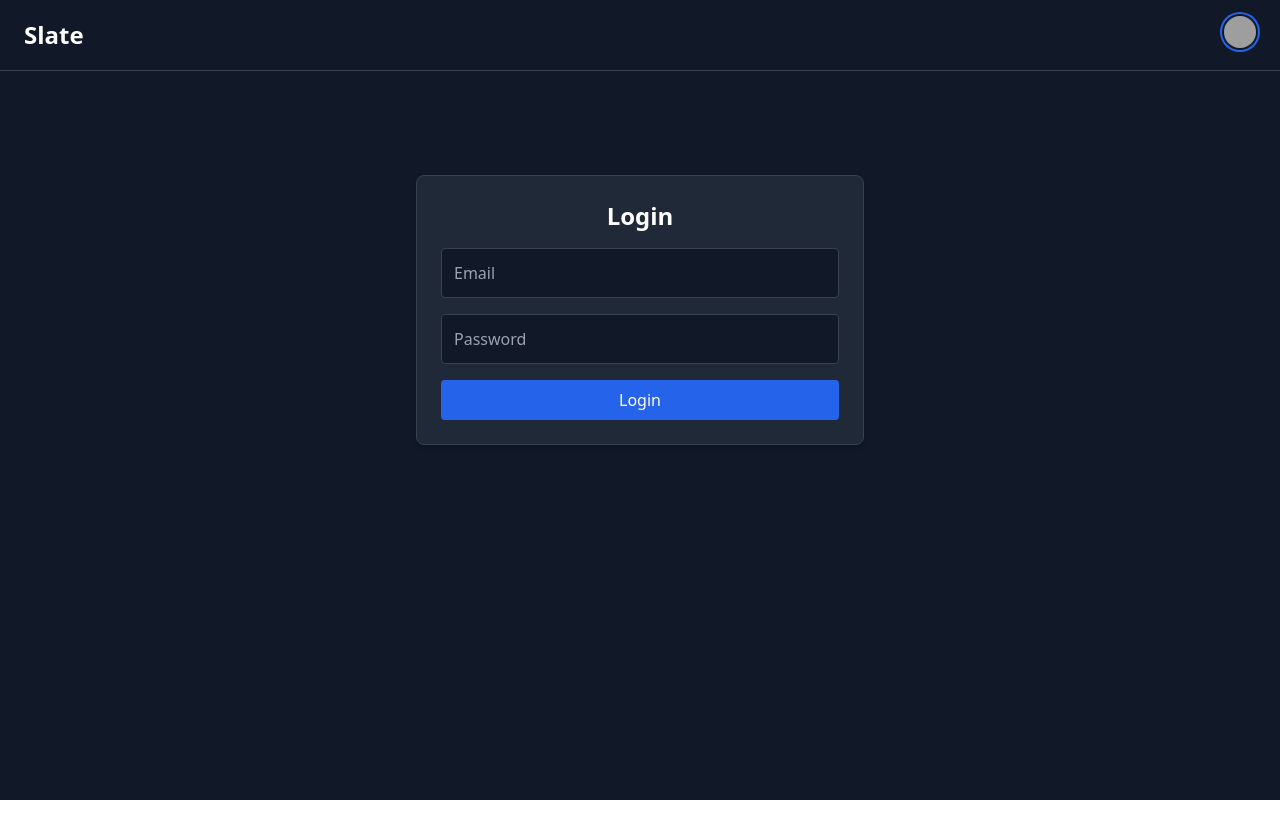
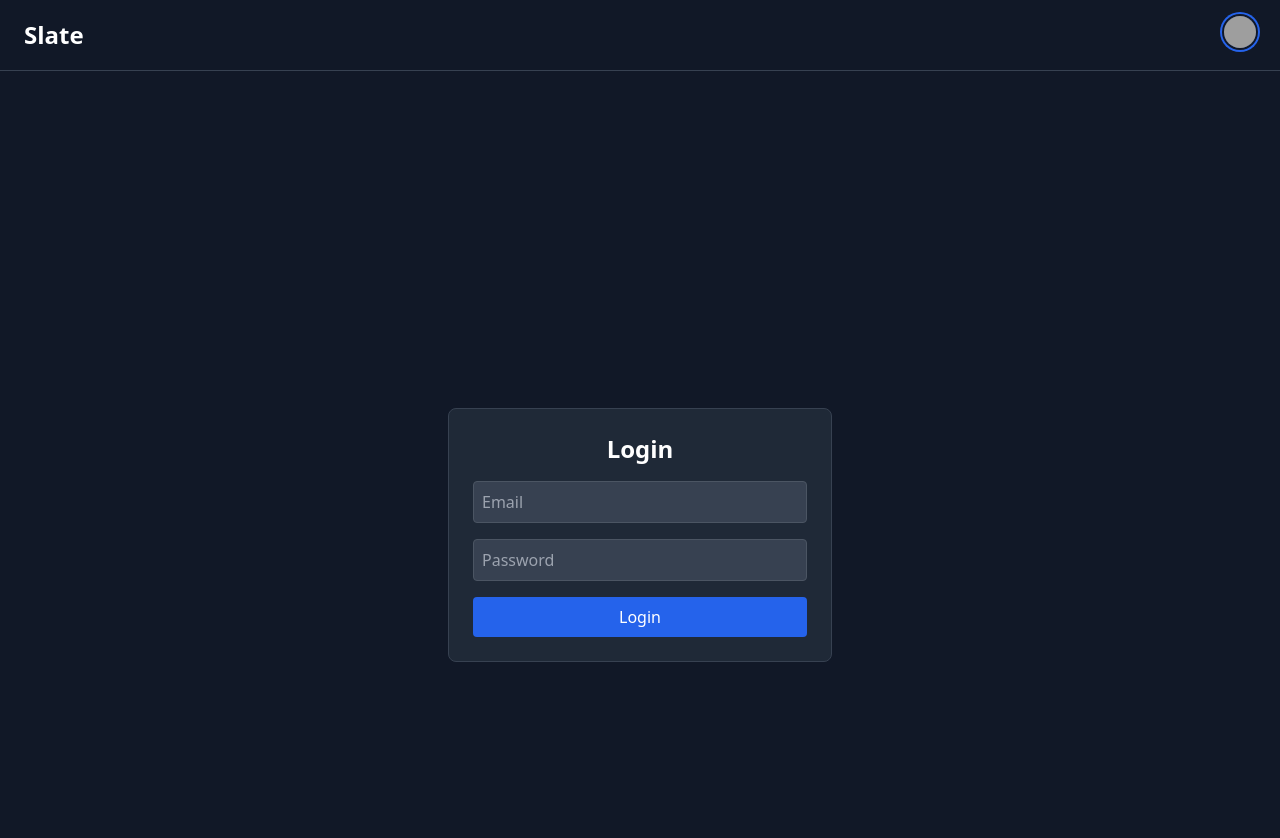
Before and after one commit to jTawadros/slate, a React (Vite) app in the folder frontend/: page /login in a window 1280 px wide. Shown: the top 838 px of the page. Before the commit the page ends 800 px from the top, so only its background shows below. Built offline with nearby package versions, Linux system fonts and the light colour scheme; no server answers; grey boxes are pictures that could not be loaded.

Commit message:
fix login formatting

```diff
--- a/frontend/src/components/Login.jsx
+++ b/frontend/src/components/Login.jsx
@@ -1,34 +1,35 @@
+// src/components/Login.jsx
 import { useState } from "react";
 import { useNavigate } from "react-router-dom";
 import { signInWithEmailAndPassword } from "firebase/auth";
 import { auth } from "../firebase";
-import { toast } from "react-hot-toast"
+import { toast } from "react-hot-toast";
 
 export default function Login() {
-  const [email, setEmail] = useState("");
+  const [email, setEmail]       = useState("");
   const [password, setPassword] = useState("");
-  const [error, setError] = useState("");
+  const [error, setError]       = useState("");
   const navigate = useNavigate();
 
   const handleLogin = async (e) => {
     e.preventDefault();
     setError("");
-
     try {
       await signInWithEmailAndPassword(auth, email, password);
-      toast.success("Login successful✔ ");
+      toast.success("Login successful ✔");
       navigate("/");
-    } catch (err) {
+    } catch {
       setError("Invalid email or password.");
     }
   };
 
   return (
+    <div className="min-h-screen bg-gray-900 text-white flex items-center justify-center">
       <form
         onSubmit={handleLogin}
-      className="bg-gray-800 p-6 rounded-lg shadow-md border border-gray-700 space-y-4 max-w-md mx-auto mt-10"
+        className="bg-gray-800 p-6 rounded-lg w-full max-w-sm space-y-4 border border-gray-700"
       >
-      <h2 className="text-2xl font-bold text-white text-center">Login</h2>
+        <h2 className="text-2xl font-bold text-center">Login</h2>
 
         {error && <p className="text-red-400 text-sm">{error}</p>}
 
@@ -38,7 +39,7 @@ export default function Login() {
           value={email}
           onChange={(e) => setEmail(e.target.value)}
           required
-        className="w-full p-3 rounded bg-gray-900 border border-gray-700 text-white"
+          className="w-full p-2 rounded bg-gray-700 border border-gray-600 text-white"
         />
 
         <input
@@ -47,15 +48,16 @@ export default function Login() {
           value={password}
           onChange={(e) => setPassword(e.target.value)}
           required
-        className="w-full p-3 rounded bg-gray-900 border border-gray-700 text-white"
+          className="w-full p-2 rounded bg-gray-700 border border-gray-600 text-white"
         />
 
         <button
           type="submit"
-        className="w-full bg-blue-600 hover:bg-blue-700 text-white py-2 rounded font-medium"
+          className="w-full bg-blue-600 hover:bg-blue-700 py-2 rounded font-medium"
         >
           Login
         </button>
       </form>
+    </div>
   );
 }
```
Lines whose indentation alone changed are shown as unchanged.
